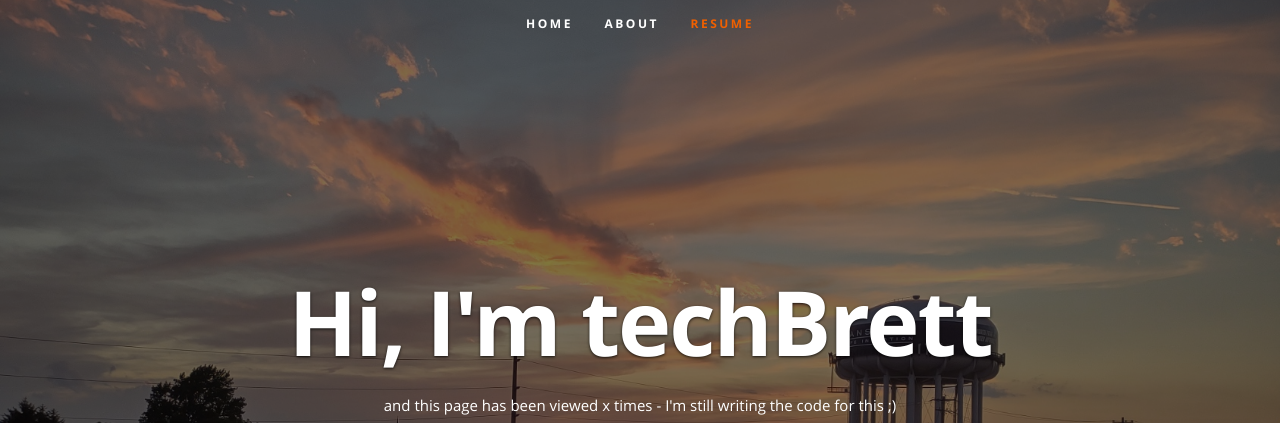
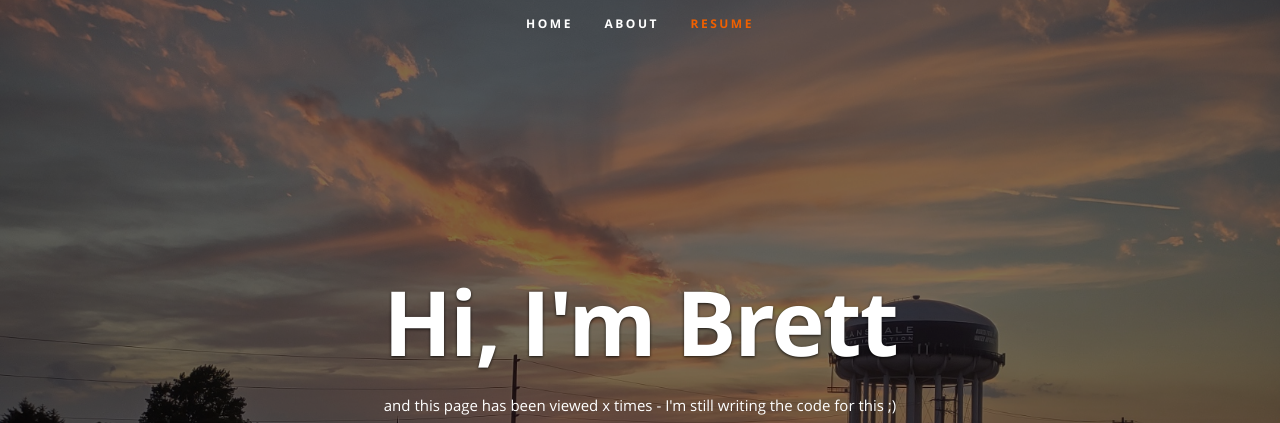
Before and after one commit to techbrett/azure-resume, a plain HTML site: page frontend/index.html in a window 1280 px wide. Shown: the top 423 px of the page. Drawn offline with nearby package versions, Linux system fonts and the light colour scheme; a script that the page names is missing.

Commit message:
changing html back

```diff
--- a/frontend/index.html
+++ b/frontend/index.html
@@ -54,7 +54,7 @@
 
       <div class="row banner">
          <div class="banner-text">
-            <h1 class="responsive-headline">Hi, I'm techBrett</h1>
+            <h1 class="responsive-headline">Hi, I'm Brett</h1>
 
             <p>and this page has been viewed <a id="counter"></a> x times - I'm still writing the code for this ;)  </p>
             <ul class="social">
```
